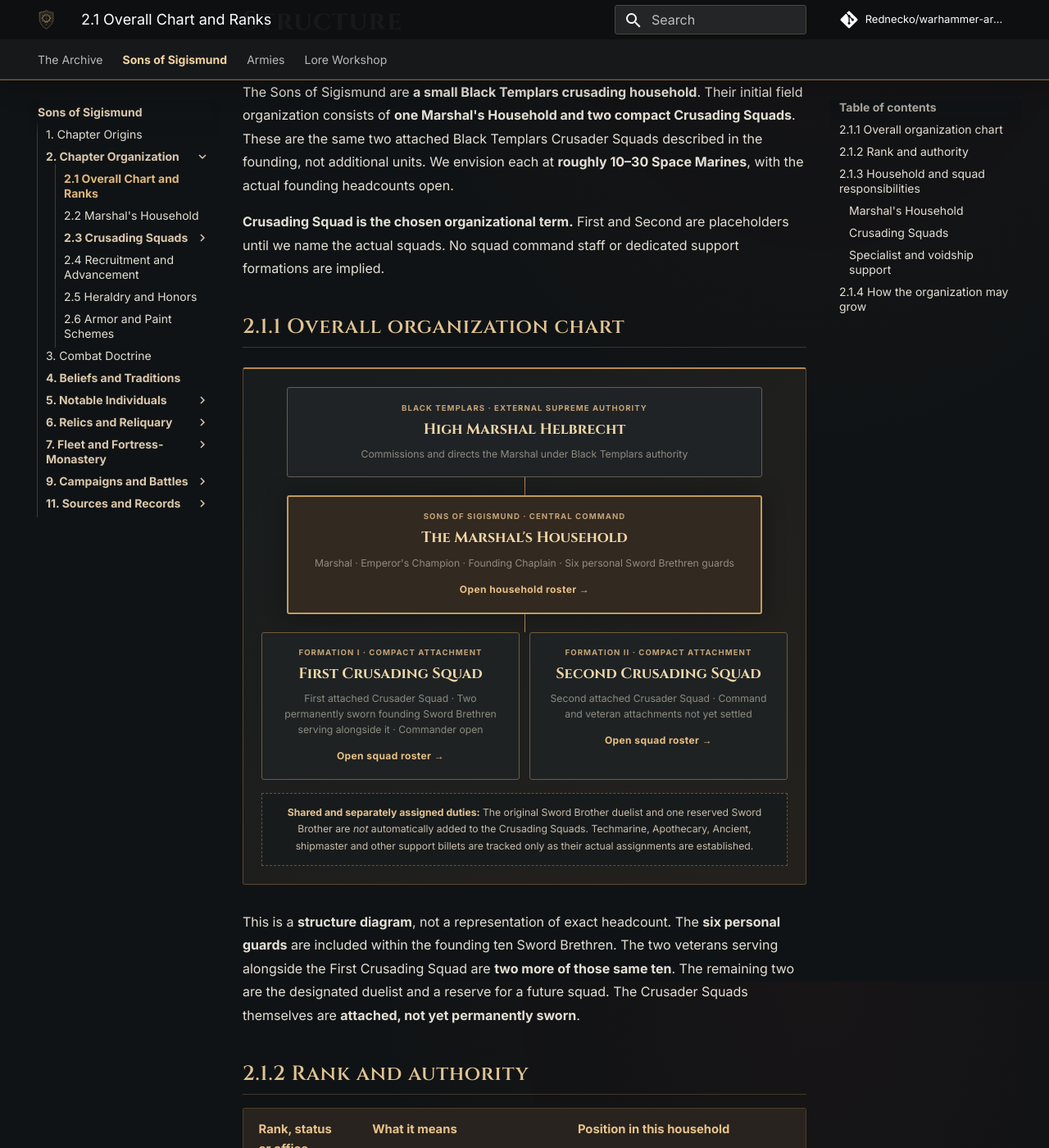
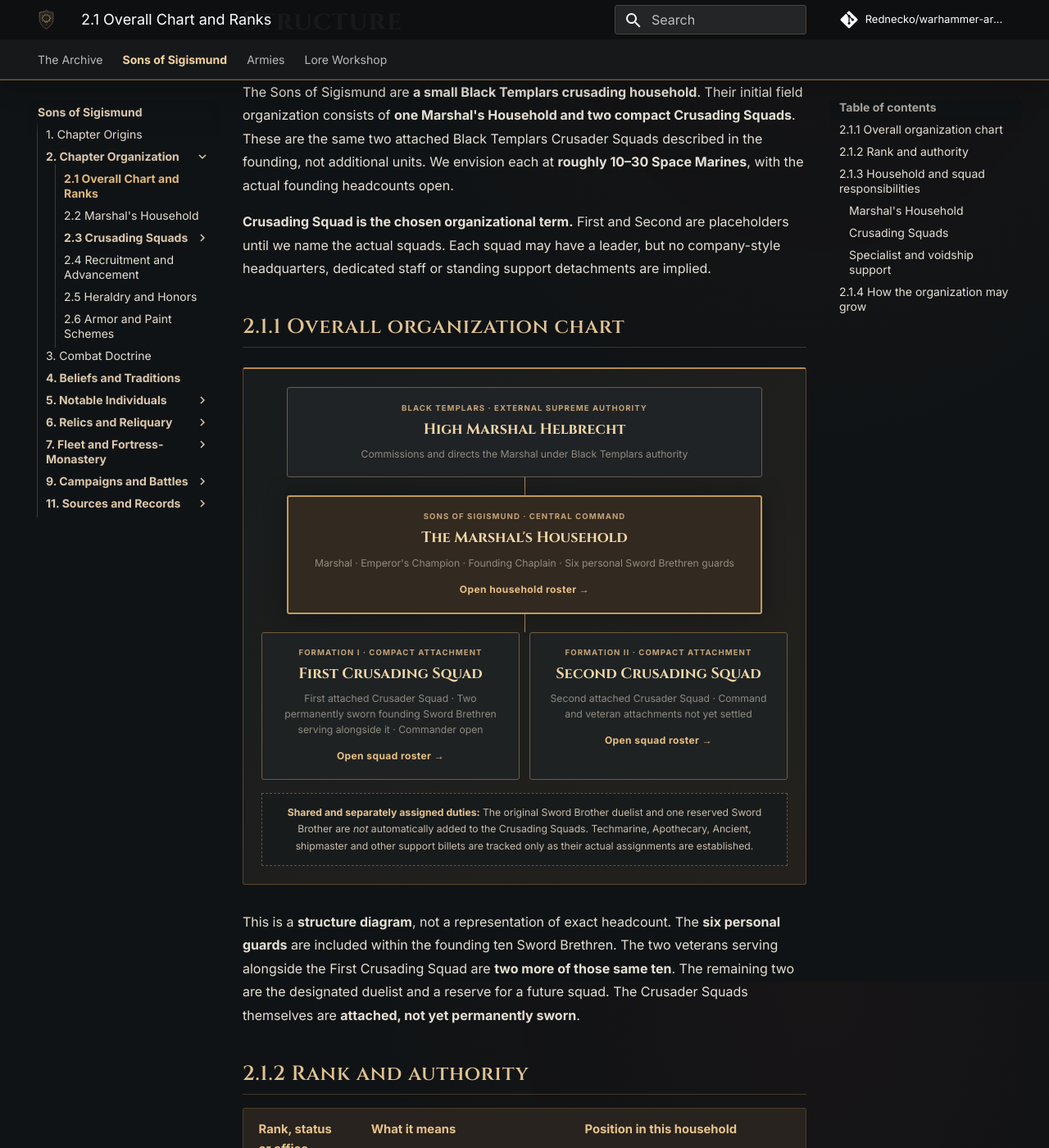
Before and after one commit to Rednecko/warhammer-archives, an MkDocs documentation site: the page built from docs/sons-of-sigismund/organization/chain-of-command.md, in a window 1280 px wide and 1400 px high, scrolled down 203 px. Shown: the whole window at 82% size. Built offline with MkDocs 1.6.1 and Material for MkDocs 9.7.7, drawn with Linux system fonts in a browser that asks for light colours; comment, search, counter and statistics services are not loaded; some of the changed text lies outside the part shown.

Commit message:
Polish Crusading Squad language and keep encyclopedia anchors consistent

```diff
--- a/docs/sons-of-sigismund/organization/chain-of-command.md
+++ b/docs/sons-of-sigismund/organization/chain-of-command.md
@@ -4,7 +4,7 @@
 
 The Sons of Sigismund are **a small Black Templars crusading household**. Their initial field organization consists of **one Marshal's Household and two compact Crusading Squads**. These are the same two attached Black Templars Crusader Squads described in the founding, not additional units. We envision each at **roughly 10–30 Space Marines**, with the actual founding headcounts open.
 
-**Crusading Squad is the chosen organizational term.** First and Second are placeholders until we name the actual squads. No squad command staff or dedicated support formations are implied.
+**Crusading Squad is the chosen organizational term.** First and Second are placeholders until we name the actual squads. Each squad may have a leader, but no company-style headquarters, dedicated staff or standing support detachments are implied.
 
 ## 2.1.1 Overall organization chart
 
```
Also changed, not shown: other parts of docs/sons-of-sigismund/organization/chain-of-command.md (+2 -2 lines).
